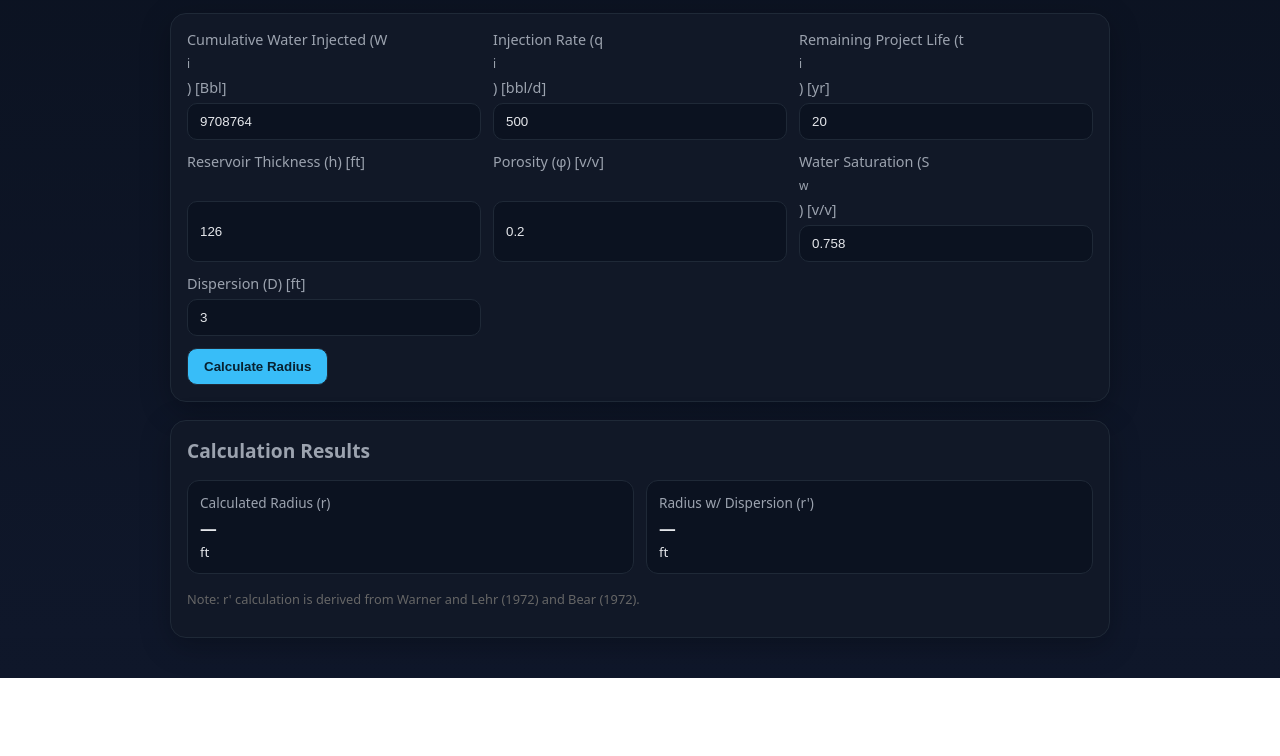
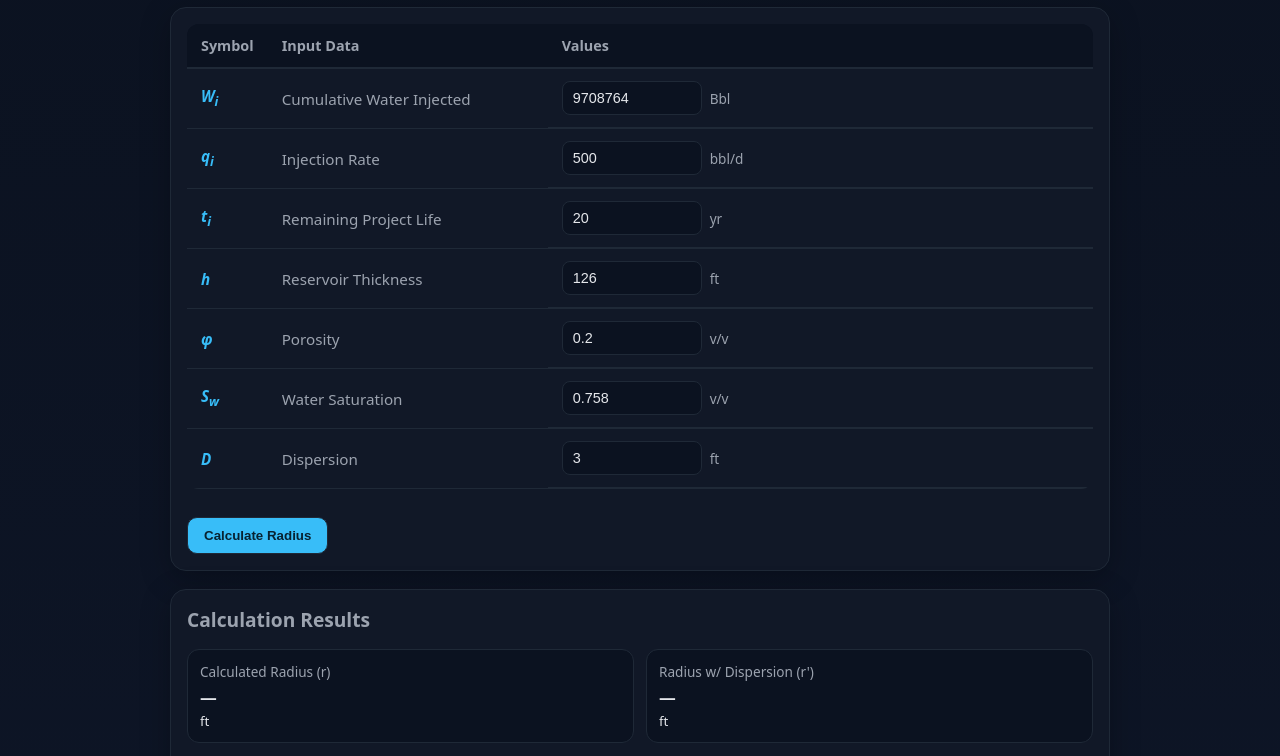
Before and after one commit to jiabingg/mortgage, a website: page Public/warner_lehr.html in a window 1280 px wide. Shown: the part 166-922 px from the top of the page. Before the commit the page ends 844 px from the top, so only its background shows below. Drawn offline with Linux system fonts and the light colour scheme.

Commit message:
warner and lejhr

```diff
--- a/Public/styles.css
+++ b/Public/styles.css
@@ -152,3 +152,102 @@ tbody td {
   padding: 10px;
   border-bottom: 1px solid #1f2937;
 }
+
+.input-table {
+  width: 100%;
+  border-collapse: collapse;
+  margin-bottom: 16px;
+}
+
+.input-table thead {
+  background: #0b1220;
+}
+
+.input-table thead th {
+  text-align: left;
+  padding: 12px 14px;
+  border-bottom: 2px solid #1f2937;
+  color: var(--muted);
+  font-weight: 600;
+  font-size: 0.9rem;
+}
+
+.input-table tbody tr {
+  border-bottom: 1px solid #1f2937;
+}
+
+.input-table tbody tr:hover {
+  background: rgba(56, 189, 248, 0.05);
+}
+
+.input-table tbody tr.highlight {
+  background: #3d3d1a;
+}
+
+.input-table tbody tr.highlight:hover {
+  background: #4d4d25;
+}
+
+.input-table td {
+  padding: 12px 14px;
+  vertical-align: middle;
+}
+
+.input-table td.symbol {
+  width: 70px;
+  font-weight: 600;
+  color: var(--accent);
+  font-style: italic;
+}
+
+.input-table td.description {
+  width: 280px;
+  color: var(--muted);
+  font-size: 0.95rem;
+}
+
+.input-table td.input-cell {
+  display: flex;
+  align-items: center;
+  gap: 8px;
+}
+
+.input-table input {
+  max-width: 140px;
+  padding: 8px 10px;
+  border-radius: 8px;
+  border: 1px solid #1f2937;
+  background: #0b1220;
+  color: var(--fg);
+  font-size: 0.9rem;
+}
+
+.input-table input:focus {
+  border-color: var(--accent);
+  box-shadow: 0 0 0 3px var(--ring);
+}
+
+.input-table .unit {
+  color: var(--muted);
+  font-size: 0.85rem;
+  min-width: 50px;
+}
+
+.description {
+  color: var(--muted);
+  margin-bottom: 12px;
+  font-size: 0.95rem;
+}
+
+.reference-section {
+  margin-top: 32px;
+}
+
+.reference-image {
+  width: 100%;
+  max-width: 1000px;
+  height: auto;
+  border-radius: 8px;
+  display: block;
+  margin: 0 auto;
+}
--- a/Public/warner_lehr.html
+++ b/Public/warner_lehr.html
@@ -3,7 +3,7 @@
 <head>
   <meta charset="utf-8" />
   <meta name="viewport" content="width=device-width,initial-scale=1" />
-  <title>Warner Lehr - Volumetric Calculator</title>
+  <title>ZEI Calculation - Warner and Lehr</title>
   <link rel="stylesheet" href="./styles.css" />
 </head>
 <body>
@@ -13,40 +13,77 @@
     </nav>
 
   <main class="container">
-    <h1>Distance from Injector (Radial Flow)</h1>
+    <h1>ZEI Calculation - Warner and Lehr</h1>
     <p class="description">Volumetric method to estimate fluid front and USDW proximity.</p>
 
     <form id="volumetric-form" class="card">
-      <div class="grid">
-        <label>
-          Cumulative Water Injected (W<sub>i</sub>) [Bbl]
+      <table class="input-table">
+        <thead>
+          <tr>
+            <th>Symbol</th>
+            <th>Input Data</th>
+            <th>Values</th>
+          </tr>
+        </thead>
+        <tbody>
+          <tr>
+            <td class="symbol">W<sub>i</sub></td>
+            <td class="description">Cumulative Water Injected</td>
+            <td class="input-cell">
               <input type="number" step="1" name="wi" required value="9708764" />
-        </label>
-        <label>
-          Injection Rate (q<sub>i</sub>) [bbl/d]
+              <span class="unit">Bbl</span>
+            </td>
+          </tr>
+          <tr>
+            <td class="symbol">q<sub>i</sub></td>
+            <td class="description">Injection Rate</td>
+            <td class="input-cell">
               <input type="number" step="1" name="qi" required value="500" />
-        </label>
-        <label>
-          Remaining Project Life (t<sub>i</sub>) [yr]
+              <span class="unit">bbl/d</span>
+            </td>
+          </tr>
+          <tr>
+            <td class="symbol">t<sub>i</sub></td>
+            <td class="description">Remaining Project Life</td>
+            <td class="input-cell">
               <input type="number" step="0.1" name="ti" required value="20" />
-        </label>
-        <label>
-          Reservoir Thickness (h) [ft]
+              <span class="unit">yr</span>
+            </td>
+          </tr>
+          <tr>
+            <td class="symbol">h</td>
+            <td class="description">Reservoir Thickness</td>
+            <td class="input-cell">
               <input type="number" step="0.1" name="h" required value="126" />
-        </label>
-        <label>
-          Porosity (φ) [v/v]
+              <span class="unit">ft</span>
+            </td>
+          </tr>
+          <tr>
+            <td class="symbol">φ</td>
+            <td class="description">Porosity</td>
+            <td class="input-cell">
               <input type="number" step="0.001" name="f" required value="0.2" />
-        </label>
-        <label>
-          Water Saturation (S<sub>w</sub>) [v/v]
+              <span class="unit">v/v</span>
+            </td>
+          </tr>
+          <tr>
+            <td class="symbol">S<sub>w</sub></td>
+            <td class="description">Water Saturation</td>
+            <td class="input-cell">
               <input type="number" step="0.001" name="sw" required value="0.758" />
-        </label>
-        <label>
-          Dispersion (D) [ft]
+              <span class="unit">v/v</span>
+            </td>
+          </tr>
+          <tr>
+            <td class="symbol">D</td>
+            <td class="description">Dispersion</td>
+            <td class="input-cell">
               <input type="number" step="0.1" name="d" required value="3" />
-        </label>
-      </div>
+              <span class="unit">ft</span>
+            </td>
+          </tr>
+        </tbody>
+      </table>
 
       <button type="submit">Calculate Radius</button>
       <p id="error" class="error" hidden></p>
@@ -68,6 +105,11 @@
         <p>Note: r' calculation is derived from Warner and Lehr (1972) and Bear (1972).</p>
       </div>
     </section>
+
+    <section class="card reference-section">
+      <h2>Reference - Equations and Terms</h2>
+      <img src="./resources/warner_lehr_equation.png" alt="Warner and Lehr Equations and Reference Table" class="reference-image" />
+    </section>
   </main>
 
   <script src="./warner_lehr.js"></script>
```
Also changed, not shown: Public/resources/warner_lehr_equation.png (added). Lines whose indentation alone changed are shown as unchanged.
